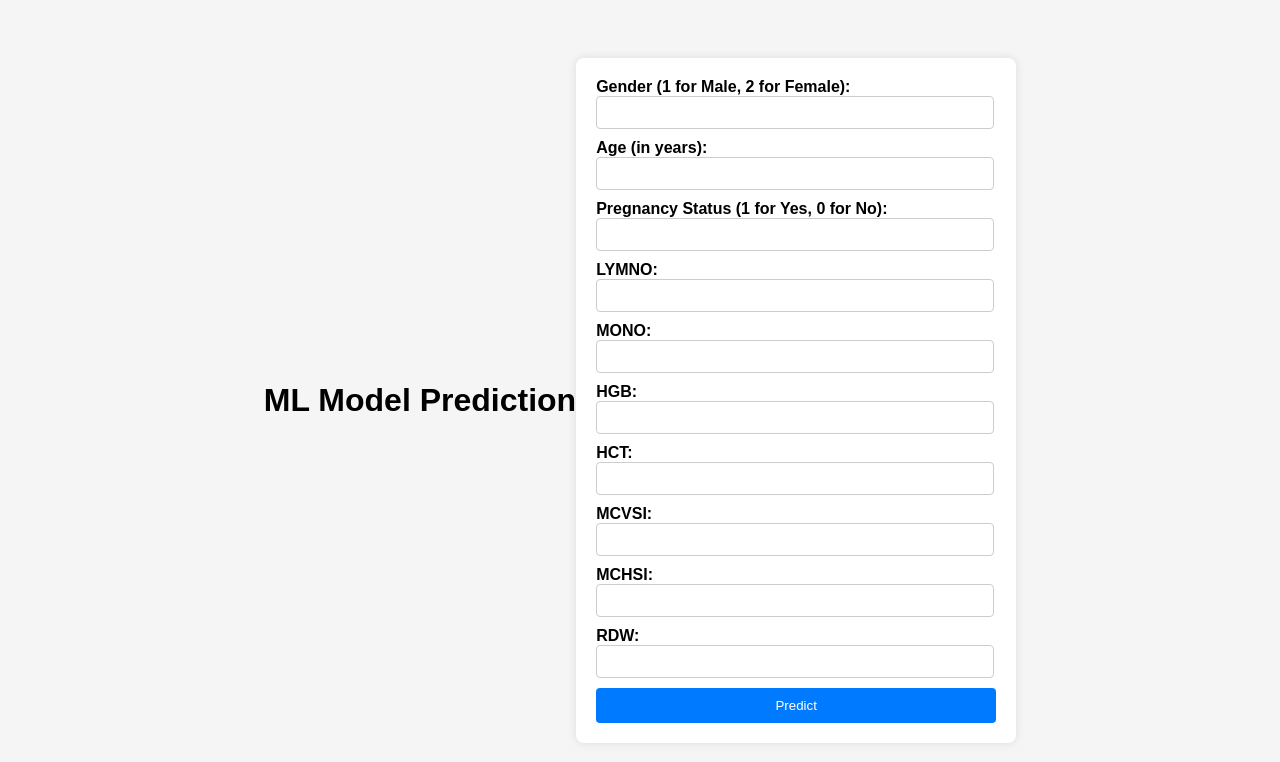
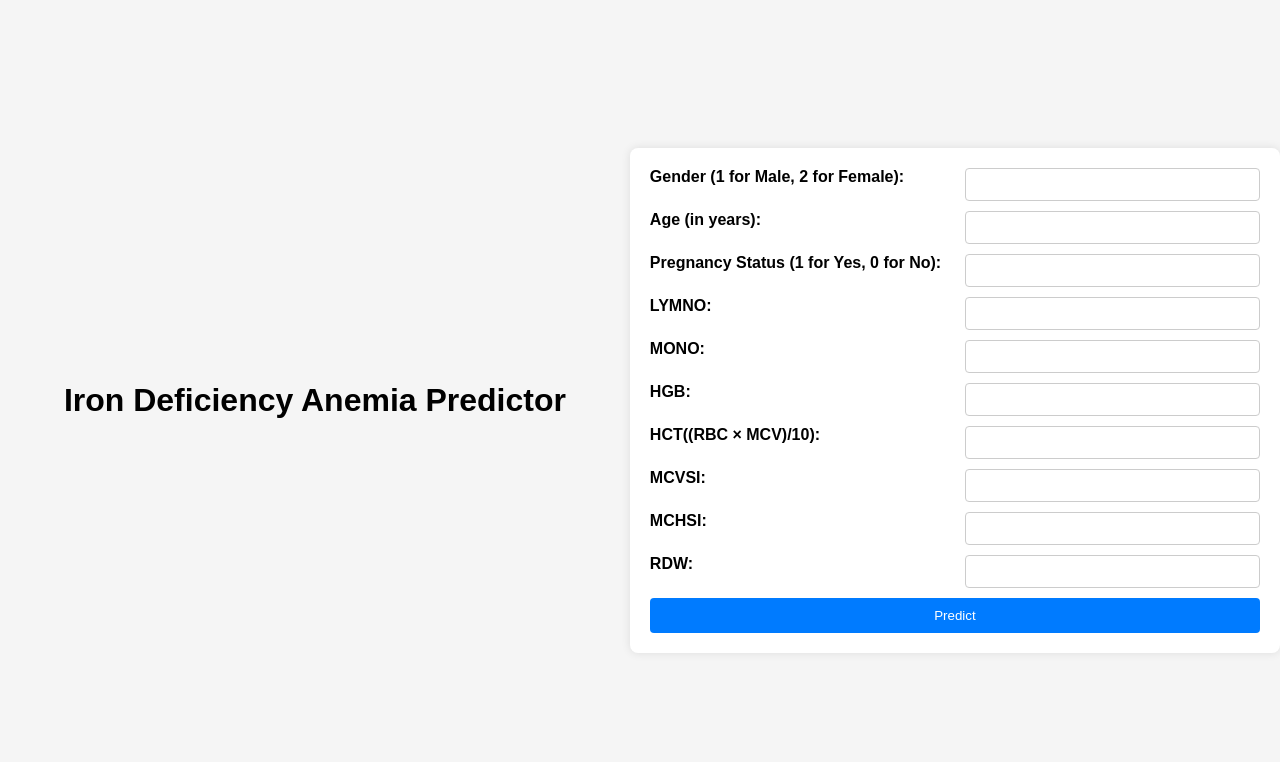
Before and after one commit to siddartha-10/Classification_of_IDA, a Flask app: page / in a window 1280 px wide. Shown: the top 762 px of the page. Run offline with Flask 3, Linux system fonts and the light colour scheme; parts of the project's set-up code (start-up, migrations or seed data) failed here and were passed over.

Commit message:
added requirements.txt file
added requirements.txt file and also made small changes to html part of the code.

```diff
--- a/templates/index.html
+++ b/templates/index.html
@@ -3,7 +3,7 @@
 <head>
     <meta charset="UTF-8">
     <meta name="viewport" content="width=device-width, initial-scale=1.0">
-    <title>ML Model Prediction</title>
+    <title>ML Model Prediction Form</title>
     <style>
         body {
             font-family: Arial, sans-serif;
@@ -21,23 +21,32 @@
             padding: 20px;
             border-radius: 8px;
             box-shadow: 0px 0px 10px rgba(0, 0, 0, 0.1);
-            width: 400px;
+            max-width: 100%;
+            width: 100%;
+            display: flex;
+            flex-wrap: wrap;
+            justify-content: space-between;
+            box-sizing: border-box;
         }
 
         h1 {
             text-align: center;
+            width: 100%;
         }
 
         label {
             font-weight: bold;
+            flex: 0 0 calc(50% - 10px);
+            margin-bottom: 10px;
         }
 
         input[type="text"] {
-            width: calc(100% - 20px);
+            flex: 0 0 calc(50% - 10px);
             margin-bottom: 10px;
             padding: 8px;
             border: 1px solid #ccc;
             border-radius: 4px;
+            box-sizing: border-box;
         }
 
         input[type="submit"] {
@@ -56,50 +65,40 @@
     </style>
 </head>
 <body>
-    <h1>ML Model Prediction</h1>
+    <h1>Iron Deficiency Anemia Predictor</h1>
     <form id="prediction-form" action="/predict" method="post">
-        <!-- Input fields for features -->
-        <label for="RIAGENDR">Gender (1 for Male, 2 for Female):</label><br>
-        <input type="text" name="RIAGENDR" id="RIAGENDR"><br>
 
-        <label for="RIDAGEYR">Age (in years):</label><br>
-        <input type="text" name="RIDAGEYR" id="RIDAGEYR"><br>
+        <label for="RIAGENDR">Gender (1 for Male, 2 for Female):</label>
+        <input type="text" name="RIAGENDR" id="RIAGENDR" required>
 
-        <label for="RIDEXPRG">Pregnancy Status (1 for Yes, 0 for No):</label><br>
-        <input type="text" name="RIDEXPRG" id="RIDEXPRG"><br>
+        <label for="RIDAGEYR">Age (in years):</label>
+        <input type="text" name="RIDAGEYR" id="RIDAGEYR" required>
 
-        <label for="LBDLYMNO">LYMNO:</label><br>
-        <input type="text" name="LBDLYMNO" id="LBDLYMNO"><br>
+        <label for="RIDEXPRG">Pregnancy Status (1 for Yes, 0 for No):</label>
+        <input type="text" name="RIDEXPRG" id="RIDEXPRG" required>
 
-        <label for="LBDMONO">MONO:</label><br>
-        <input type="text" name="LBDMONO" id="LBDMONO"><br>
+        <label for="LBDLYMNO">LYMNO:</label>
+        <input type="text" name="LBDLYMNO" id="LBDLYMNO" required>
 
-        <label for="LBXHGB">HGB:</label><br>
-        <input type="text" name="LBXHGB" id="LBXHGB"><br>
+        <label for="LBDMONO">MONO:</label>
+        <input type="text" name="LBDMONO" id="LBDMONO" required>
 
-        <label for="LBXHCT">HCT:</label><br>
-        <input type="text" name="LBXHCT" id="LBXHCT"><br>
+        <label for="LBXHGB">HGB:</label>
+        <input type="text" name="LBXHGB" id="LBXHGB" required>
 
-        <label for="LBXMCVSI">MCVSI:</label><br>
-        <input type="text" name="LBXMCVSI" id="LBXMCVSI"><br>
+        <label for="LBXHCT">HCT((RBC × MCV)/10):</label>
+        <input type="text" name="LBXHCT" id="LBXHCT" required>
 
-        <label for="LBXMCHSI">MCHSI:</label><br>
-        <input type="text" name="LBXMCHSI" id="LBXMCHSI"><br>
+        <label for="LBXMCVSI">MCVSI:</label>
+        <input type="text" name="LBXMCVSI" id="LBXMCVSI" required>
 
-        <label for="LBXRDW">RDW:</label><br>
-        <input type="text" name="LBXRDW" id="LBXRDW"><br>
+        <label for="LBXMCHSI">MCHSI:</label>
+        <input type="text" name="LBXMCHSI" id="LBXMCHSI" required>
+
+        <label for="LBXRDW">RDW:</label>
+        <input type="text" name="LBXRDW" id="LBXRDW" required>
 
         <input type="submit" value="Predict">
     </form>
-
-    <script>
-        // Submit form when Enter key is pressed
-        document.getElementById("prediction-form").addEventListener("keydown", function(event) {
-            if (event.key === "Enter") {
-                event.preventDefault();
-                document.getElementById("prediction-form").submit();
-            }
-        });
-    </script>
 </body>
 </html>
```
Also changed, not shown: requirements.txt (added, +9 -0 lines), templates/result.html (+35 -2 lines).
